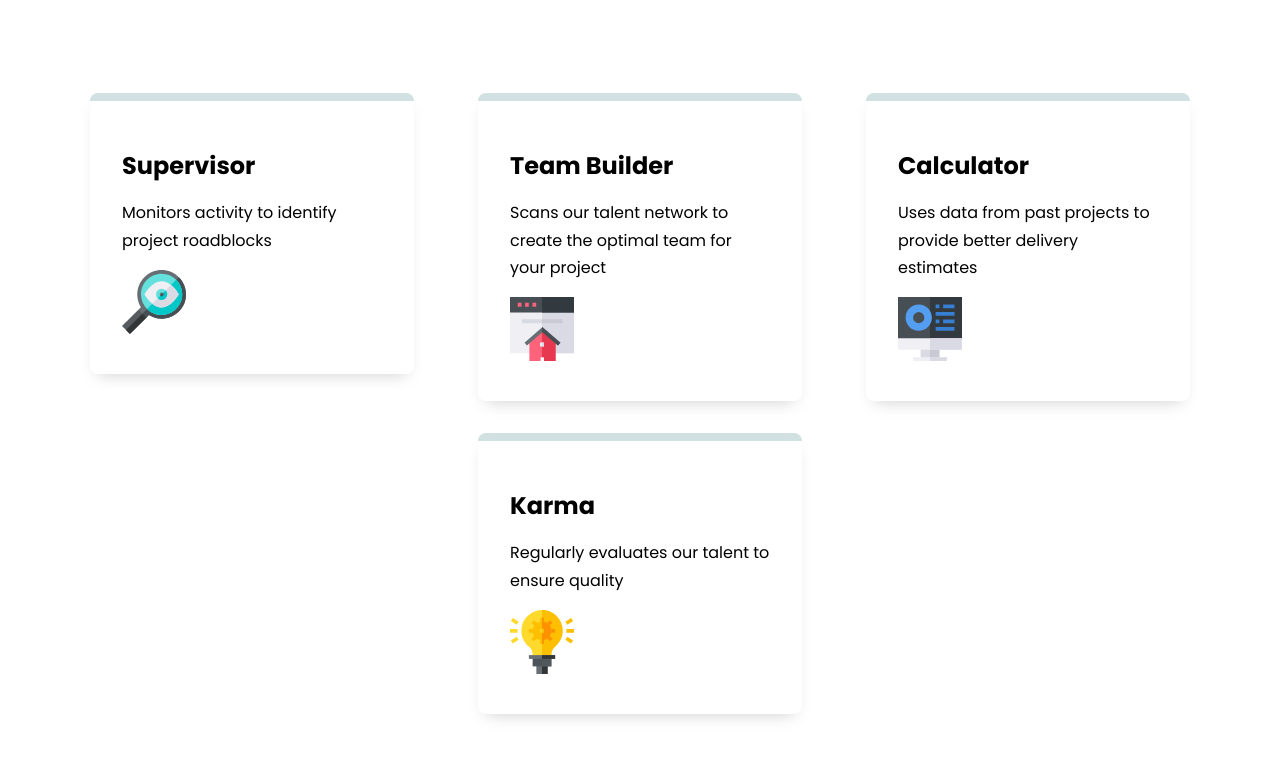
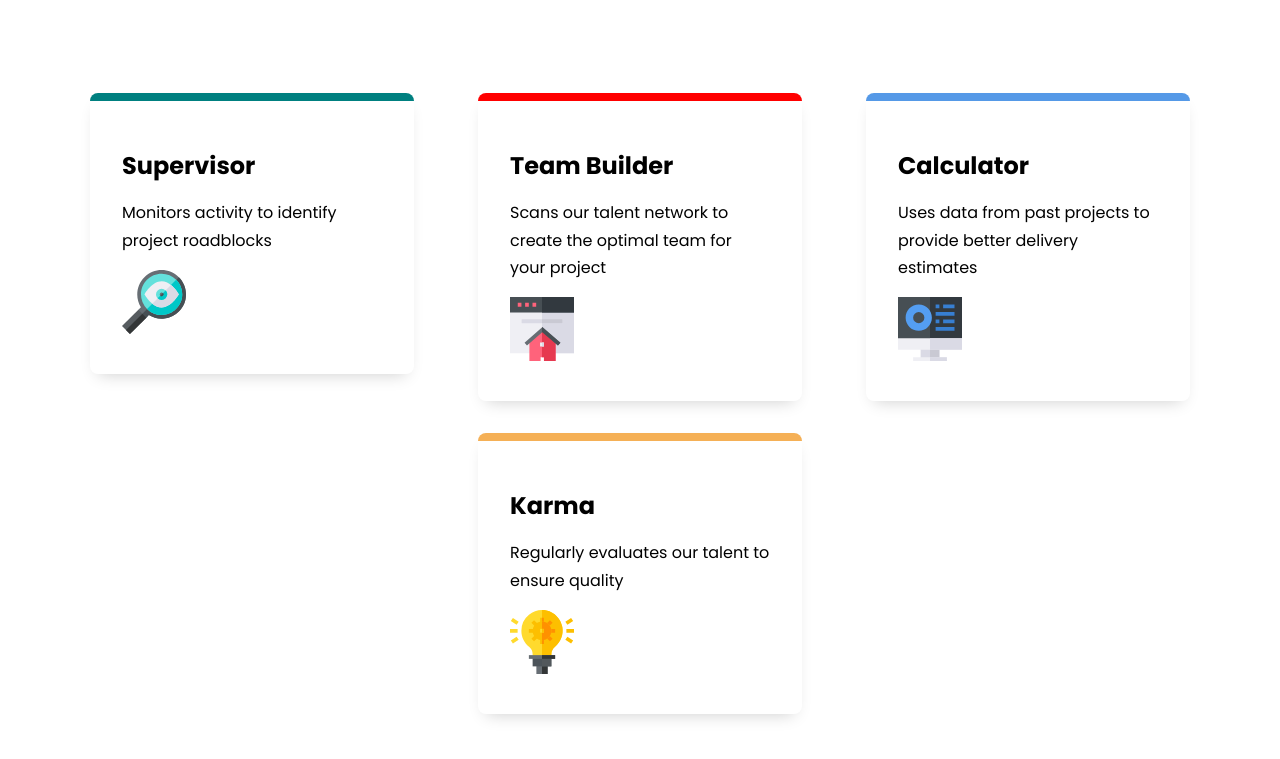
Before and after one commit to dCOMMICS/four-card-feature-section-master, a plain HTML site: page index.html in a window 1280 px wide. Shown: the part 245-1004 px from the top of the page. Drawn offline with Linux system fonts and the light colour scheme.

Commit message:
styling the border header

```diff
--- a/index.html
+++ b/index.html
@@ -31,26 +31,26 @@
 -->
 <!-- flexbox -->
 <div class="col">
-  <div class="card">
+  <div class="card border-teal">
     <h2>Supervisor </h2>
     <p> Monitors activity to identify project roadblocks </p>
     <img src="/images/icon-supervisor.svg" alt="">
   </div>
 </div>
 <div class="col">
-  <div class="card">
+  <div class="card border-red">
     <h2>Team Builder</h2>
     <p> Scans our talent network to create the optimal team for your project</p>
     <img src="/images/icon-team-builder.svg" alt="">
   </div>
-  <div class="card">
+  <div class="card border-yellow">
     <h2> Karma</h2>
     <p>Regularly evaluates our talent to ensure quality</p>
     <img src="/images/icon-karma.svg" alt="">
   </div>
 </div>
 <div class="col">
-  <div class="card">
+  <div class="card border-blue">
     <h2>Calculator</h2>
     <p>  Uses data from past projects to provide better delivery estimates </p>
     <img src="/images/icon-calculator.svg" alt="">
--- a/style.css
+++ b/style.css
@@ -114,6 +114,27 @@ header{
     box-shadow: 0  0.5rem 1rem -.5rem rgba(0 0 0 / 0.2);
 }
 
-.card:nth-child(1) {
+/* .card:nth-child(1) {
     border-color: #d1e1e1;
 }
+
+.card:nth-child(2) {
+    border-color: red;
+}
+
+.card:nth-child(3) {
+    border-color: magenta;
+} */
+
+.border-teal {
+    border-color: teal;
+}
+.border-red {
+    border-color: red;
+}
+.border-yellow {
+    border-color: var(--clr-yellow);
+}
+.border-blue {
+    border-color: var(--clr-blue);
+}
```
